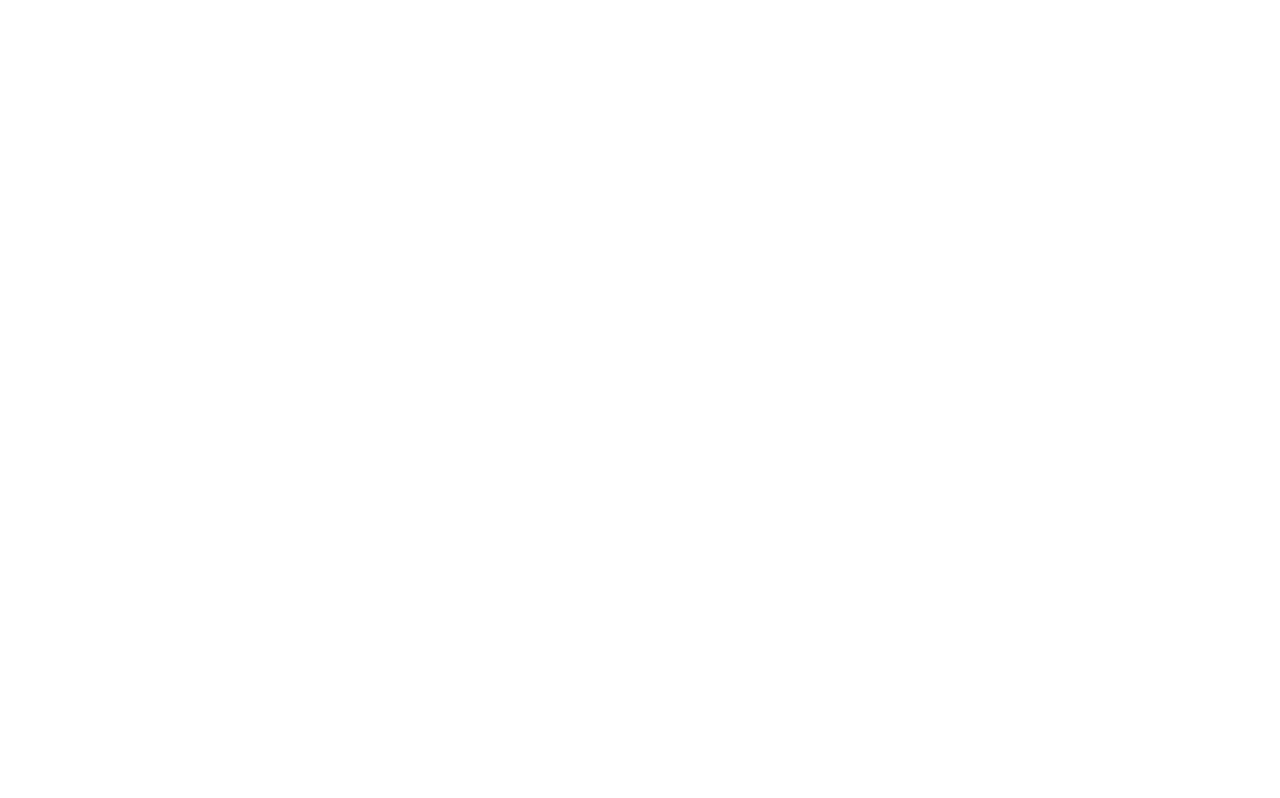
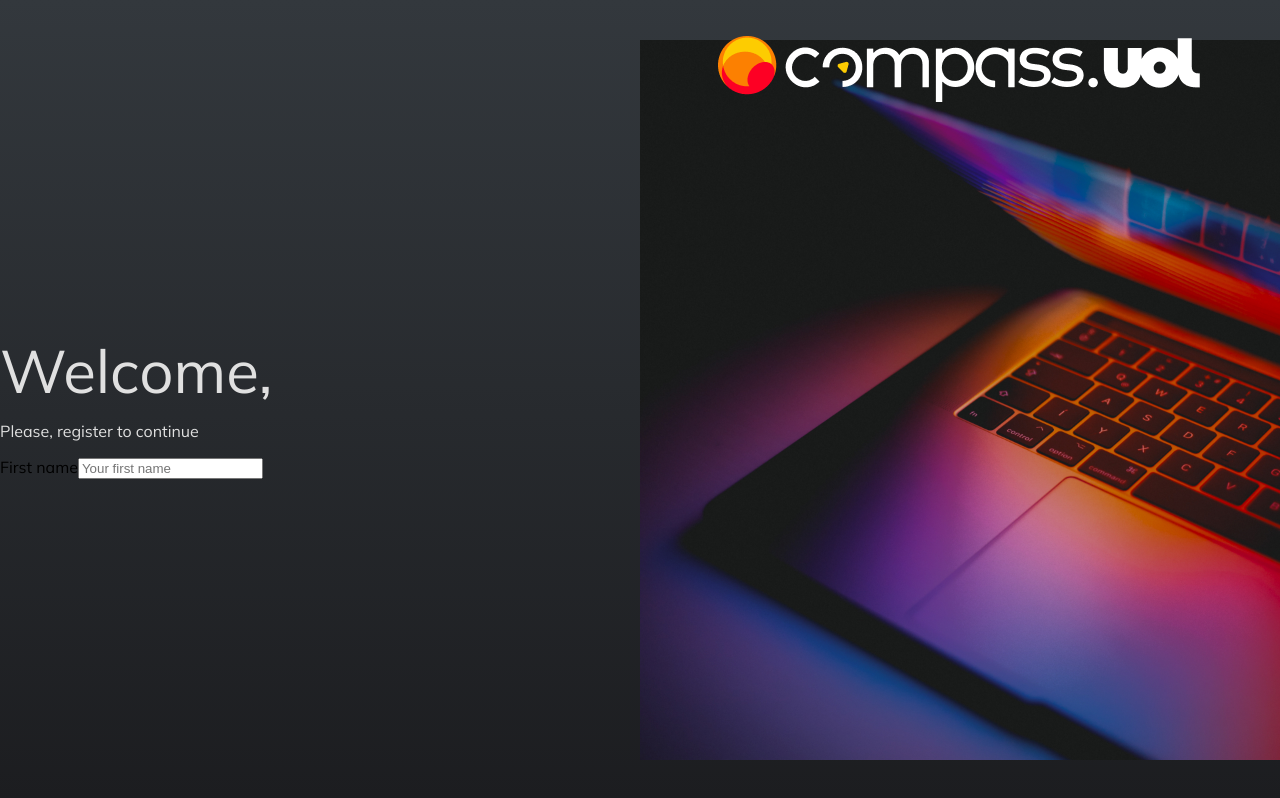
Before and after one commit to ViniciusCuest/CompassPlanner-PB, a React (Create React App) app: page /login in a window 1280 px wide. Built offline with nearby package versions, Linux system fonts and the light colour scheme.

Commit message:
Structuring components and creating loginPage

```diff
--- /dev/null
+++ b/src/@types/types.d.ts
@@ -0,0 +1,3 @@
+declare module "*.png";
+declare module "*.jpg";
+declare module "*.svg";
--- /dev/null
+++ b/src/components/Background/index.tsx
@@ -0,0 +1,22 @@
+import { ReactNode } from 'react';
+import { BackgroundImage } from '../BackgroundImage';
+import { Container } from './styled';
+
+import mainImage from '../../assets/image-2.jpg';
+import logo from '../../assets/compass-logo.png';
+
+type Props = {
+   children: ReactNode
+}
+
+export function Background({ children }: Props) {
+
+   return (
+      <Container>
+         {
+            children
+         }
+         <BackgroundImage logo={logo} background={mainImage}/>
+      </Container>
+   )
+}
--- /dev/null
+++ b/src/components/Background/styled.ts
@@ -0,0 +1,13 @@
+import styled from "styled-components";
+import { colors } from "../../global/theme";
+
+export const Container = styled.main`
+   display: flex;
+   flex-direction: row;
+   align-items: center;
+   justify-content: space-between;
+   background: ${ colors.background_grad };
+   width: 100%;
+   height: 100vh;
+   overflow-y: hidden;
+`;
--- /dev/null
+++ b/src/components/BackgroundImage/index.tsx
@@ -0,0 +1,15 @@
+import { Container, Image, Logo } from './styled';
+
+type Props = {
+   logo: string
+   background: string
+}
+
+export function BackgroundImage ({ background, logo } : Props) {
+   return (
+      <Container>
+         <Logo src={logo}/>
+         <Image src={background} alt="CompassUOL"/>
+      </Container>
+   );
+}
--- /dev/null
+++ b/src/components/BackgroundImage/styled.ts
@@ -0,0 +1,19 @@
+import styled from "styled-components";
+
+export const Container = styled.section`
+   display: flex;
+   align-items: center;
+   justify-content: center;
+   width: 50%;
+`
+
+export const Image = styled.img`
+   width: 100%;
+`;
+
+export const Logo = styled.img`
+   position: absolute;
+   top: 0;
+   margin-top: 36px;
+   height: 66px;
+`;
--- /dev/null
+++ b/src/components/InputItem/index.tsx
@@ -0,0 +1,23 @@
+import { Input, Label } from "./styled";
+
+type Props = {
+   title: string;
+   placeholder?: string;
+   id: string;
+   type: React.HTMLInputTypeAttribute
+   reference: any;
+}
+
+export function InputItem({ title, placeholder, id, type, reference } : Props) {
+   return (
+      <Label htmlFor={id}>
+         { title }
+         <Input
+            type={type}
+            id={id}
+            ref={reference}
+            placeholder={placeholder}
+         />
+      </Label>
+   )
+}
--- /dev/null
+++ b/src/components/InputItem/styled.ts
@@ -0,0 +1,9 @@
+import styled from "styled-components";
+
+export const Input = styled.input`
+
+`;
+
+export const Label = styled.label`
+
+`;
--- /dev/null
+++ b/src/components/Texts/index.ts
@@ -0,0 +1,16 @@
+import styled from "styled-components";
+import { colors, fonts } from "../../global/theme";
+
+export const Title = styled.h1`
+   font-size: 3.75em;
+   font-weight: ${fonts.regular};
+   color: ${colors.secondary_text};
+   line-height: 0;
+`
+
+export const Description = styled.p`
+   font-size: 1em;
+   font-weight: ${fonts.regular};
+   color: ${colors.secondary_text};
+   margin-top: 6px;
+`;
--- a/src/global/theme.ts
+++ b/src/global/theme.ts
@@ -1,5 +1,5 @@
 const colors = {
-   background_grad: 'linear-gradient(180deg, #33383D 0%, #1C1D20 100%)',
+   background_grad: `linear-gradient(180deg, #33383D 0%, #1C1D20 100%)`,
    button: 'linear-gradient(90deg, #FF2D04 0%, #C13216 100%)',
    text_input: '#26292C',
 
--- a/src/pages/Login/index.tsx
+++ b/src/pages/Login/index.tsx
@@ -1,6 +1,29 @@
+import { useRef, useEffect } from 'react';
+
+import { Background } from "../../components/Background";
+import { InputItem } from "../../components/InputItem";
+import { Description, Title } from "../../components/Texts";
+
 export default function Login() {
+   const firstName = useRef<HTMLInputElement>(null);
+
+   useEffect(() => {
+      console.log(firstName.current?.value);
+   });
+
    return (
-      <>
-      </>
+      <Background>
+         <section>
+            <Title>Welcome,</Title>
+            <Description>Please, register to continue</Description>
+            <InputItem
+               type="text"
+               reference={firstName}
+               title="First name"
+               placeholder="Your first name"
+               id="firstName"
+            />
+         </section>
+      </Background>
    )
 }
```
Also changed, not shown: src/assets/compass-logo.png (added), src/assets/image-2.jpg (added).
